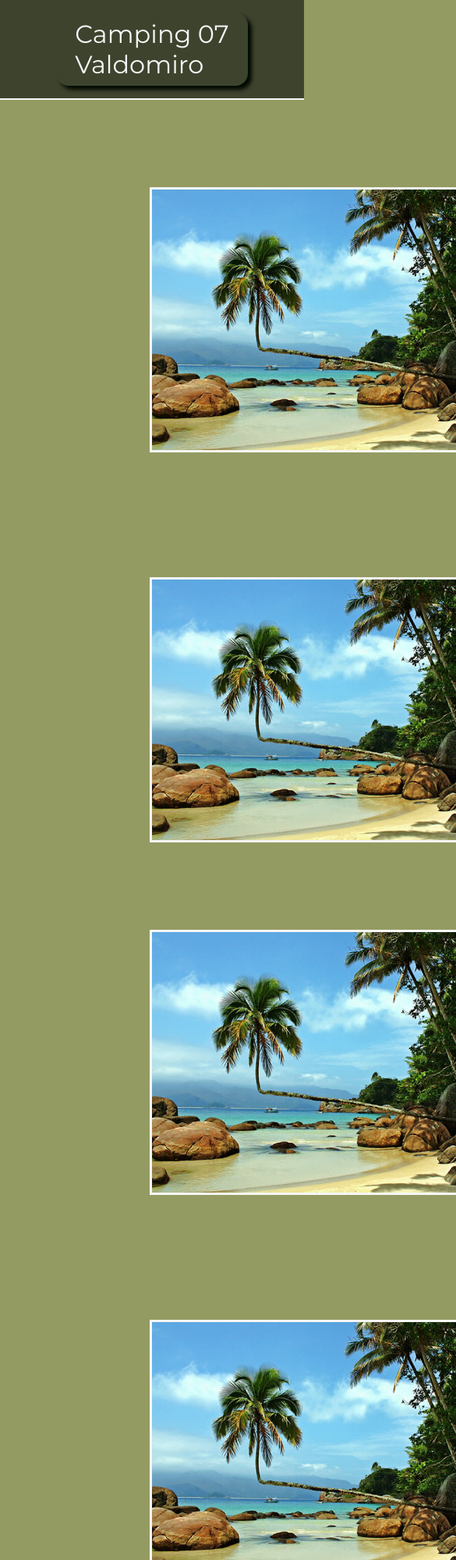
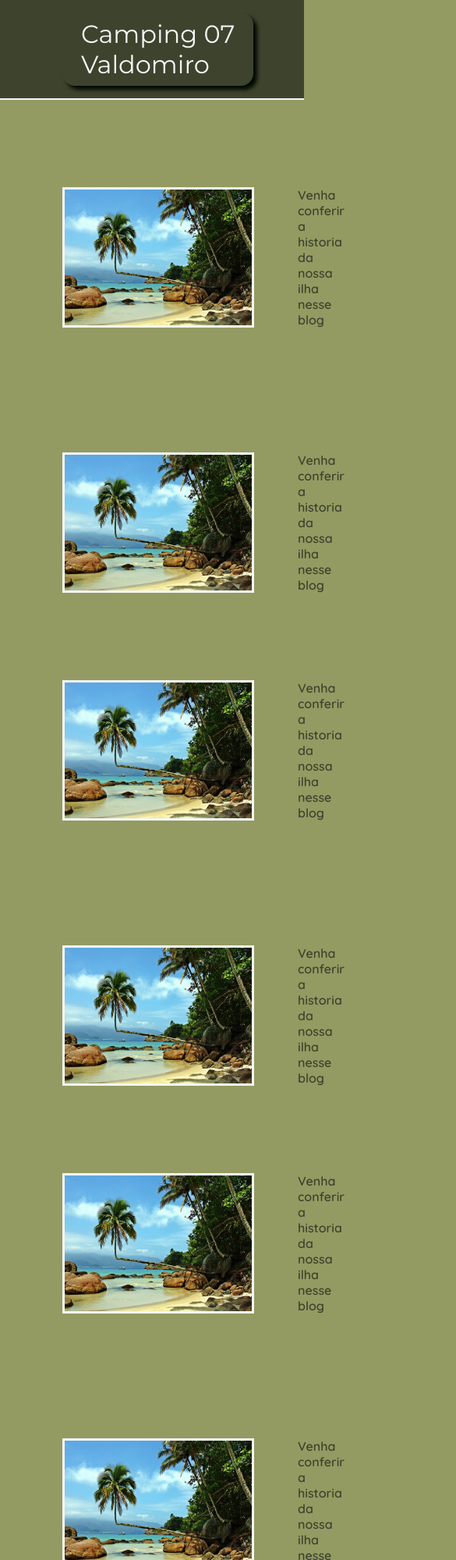
Before and after one commit to PabloToledoGit/CampingSeven, a plain HTML site: page index.html in a window 390 px wide. Shown: the top 2000 px of the page at 78% size, 585 px wide, since content can reach past the window. Drawn offline with Linux system fonts and the light colour scheme.

Commit message:
ajustando

```diff
--- a/index.html
+++ b/index.html
@@ -19,11 +19,11 @@
         <section class="corpo__conteudo__imagens">
             <div class="corpo__conteudo__apresentacao">
                 <img class="corpo__conteudo__foto" src="./img/praia-do-aventureiro-ilha-grande-rj-media.jpg" alt="Coqueiro Aventureiro">
-            <p class="corpo__conteudo__texto"></p>
+                <p class="corpo__conteudo__texto">Venha conferir a historia da nossa ilha nesse blog</p>
             </div>
             <div class="corpo__conteudo__apresentacao">
                 <img class="corpo__conteudo__foto" src="./img/praia-do-aventureiro-ilha-grande-rj-media.jpg" alt="Coqueiro Aventureiro">
-            <p class="corpo__conteudo__texto"></p>
+                <p class="corpo__conteudo__texto">Venha conferir a historia da nossa ilha nesse blog</p>
             </div>
 
         </section>
@@ -31,14 +31,28 @@
         <section class="corpo__conteudo__imagens">
             <div class="corpo__conteudo__apresentacao">
                 <img class="corpo__conteudo__foto" src="./img/praia-do-aventureiro-ilha-grande-rj-media.jpg" alt="Coqueiro Aventureiro">
-            <p class="corpo__conteudo__texto"></p>
+                <p class="corpo__conteudo__texto">Venha conferir a historia da nossa ilha nesse blog</p>
             </div>
             <div class="corpo__conteudo__apresentacao">
                 <img class="corpo__conteudo__foto" src="./img/praia-do-aventureiro-ilha-grande-rj-media.jpg" alt="Coqueiro Aventureiro">
-            <p class="corpo__conteudo__texto"></p>
+                <p class="corpo__conteudo__texto">Venha conferir a historia da nossa ilha nesse blog</p>
             </div>
 
         </section>
+
+        <section class="corpo__conteudo__imagens">
+            <div class="corpo__conteudo__apresentacao">
+                <img class="corpo__conteudo__foto" src="./img/praia-do-aventureiro-ilha-grande-rj-media.jpg" alt="Coqueiro Aventureiro">
+                <p class="corpo__conteudo__texto">Venha conferir a historia da nossa ilha nesse blog</p>
+            </div>
+            <div class="corpo__conteudo__apresentacao">
+                <img class="corpo__conteudo__foto" src="./img/praia-do-aventureiro-ilha-grande-rj-media.jpg" alt="Coqueiro Aventureiro">
+                <p class="corpo__conteudo__texto">Venha conferir a historia da nossa ilha nesse blog</p>
+            </div>
+
+        </section>
+
+
     </main>
     <footer class="corpo__rodape">
         <section class="rodape">
--- a/styles.css
+++ b/styles.css
@@ -65,14 +65,14 @@ body{
 
 .corpo__conteudo__foto{
 
-    width: 500px;
+    width: 31.25rem;
     border: 3px solid var(--cor-primaria);
 }
 
 .corpo__conteudo__apresentacao{
 
     display: flex;
-    flex-direction: column;
+
 
 }
 
@@ -88,7 +88,8 @@ body{
     margin-top: 7rem;
     gap: 10rem;
     margin-right: 12rem ;
-    flex-direction: column;
+
+
 }
 
 .rodape{
@@ -124,44 +125,93 @@ body{
     width: 25px;
 }
 
-@media (max-width:950px){
+@media (max-width:1350px){
 
     .corpo__conteudo__imagens{
 
         flex-direction: column;
-        justify-content: center;
 
+        margin-left: 0rem;
+        margin-left: 5rem;
     }
 
     .corpo__conteudo{
+        margin:0;
 
-        margin-left: 4.5rem;
+    }
+    .corpo__conteudo__foto{
+
+        width: 15rem;
+    }
+
+    .corpo__conteudo__titulo{
+
+        margin: 0;
+        margin-left: 5rem;
+    }
+
+   .rodape{
+
+    gap:0;
+    flex-direction: column;
+    gap:3rem;
    }
 
 }
 
-@media (max-width:950px){
+@media (max-width:375px){
 
+   .corpo__conteudo__imagens{
+
+        margin: 0;
+        gap:2rem;
+        margin-left: 2rem;
+        margin-top: 2rem;
+
+
+   }
+   .corpo__conteudo__foto{
+
+    width: 15rem;
+
+
+   }
 
    .corpo__conteudo__titulo{
 
-        display: flex;
-        justify-content: center;
-        margin-left: 0;
+    margin: 0;
+    margin-left: 2rem;
+   }
+
+   .corpo__conteudo__apresentacao{
+
+    flex-direction: column;
 
    }
 
-       .corpo__conteudo{
+   .corpo__conteudo__texto{
 
-        margin-left: 0;
+        margin-left: 0em;
+   }
+
+}
+
+@media (min-width:2560px){
+
+    .corpo__conteudo__imagens{
       justify-content: center;
 
     }
 }
 
-@media (max-width:570px){
+@media (min-width:1351px){
 
 
+    .rodape{
 
 
+        margin-top: auto;
+
        }
+
+}
```
Lines whose indentation alone changed are shown as unchanged.
